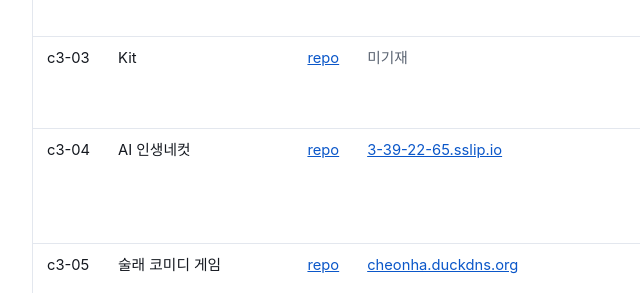
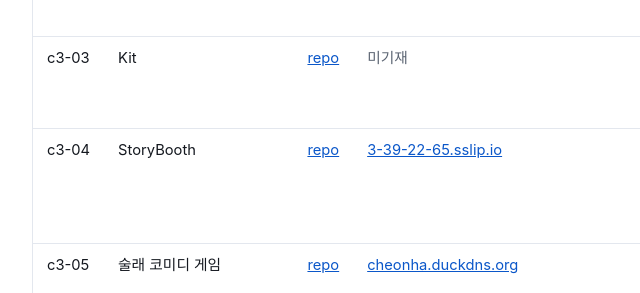
Before and after one commit to madcamp-official/madcamp-official.github.io, a plain HTML site: page archive/2026-summer/week2/index.html in a window 1280 px wide. Shown: the part 2960-3253 px from the top of the page, 142-782 px from the left. Drawn offline with Linux system fonts and the light colour scheme.

Commit message:
앱 이름 바꿔달라고 해서

```diff
--- a/archive/2026-summer/week2/index.html
+++ b/archive/2026-summer/week2/index.html
@@ -119,7 +119,7 @@
 <td class="people"><a href="https://github.com/rbalskim">김규민</a><a class="mail" href="mailto:gyumin3789@gmail.com">✉</a>, <a href="https://github.com/7immin">김민</a><a class="mail" href="mailto:rlaals19@ewha.ac.kr">✉</a></td>
 <td>발표를 함께 준비해주는 실시간·AI 결합 발표 도우미 앱 (Keep it together)</td></tr>
 
-<tr><td>c3-04</td><td>AI 인생네컷</td><td><a href="https://github.com/madcamp-official/26s-w2-c3-04">repo</a></td><td><a href="https://3-39-22-65.sslip.io/univ_ver3.html">3-39-22-65.sslip.io</a></td>
+<tr><td>c3-04</td><td>StoryBooth</td><td><a href="https://github.com/madcamp-official/26s-w2-c3-04">repo</a></td><td><a href="https://3-39-22-65.sslip.io/univ_ver3.html">3-39-22-65.sslip.io</a></td>
 <td class="people"><a href="https://github.com/yujin923">정유진</a><a class="mail" href="mailto:ekdtlsdmssnrn@naver.com">✉</a>, <a href="https://github.com/hoseong02">양호성</a><a class="mail" href="mailto:yhs0405@kaist.ac.kr">✉</a></td>
 <td>손동작을 인식해 자동으로 포즈를 제안·촬영하고 테마 프레임을 생성해주는 웹 기반 네컷 사진 서비스</td></tr>
 
```
